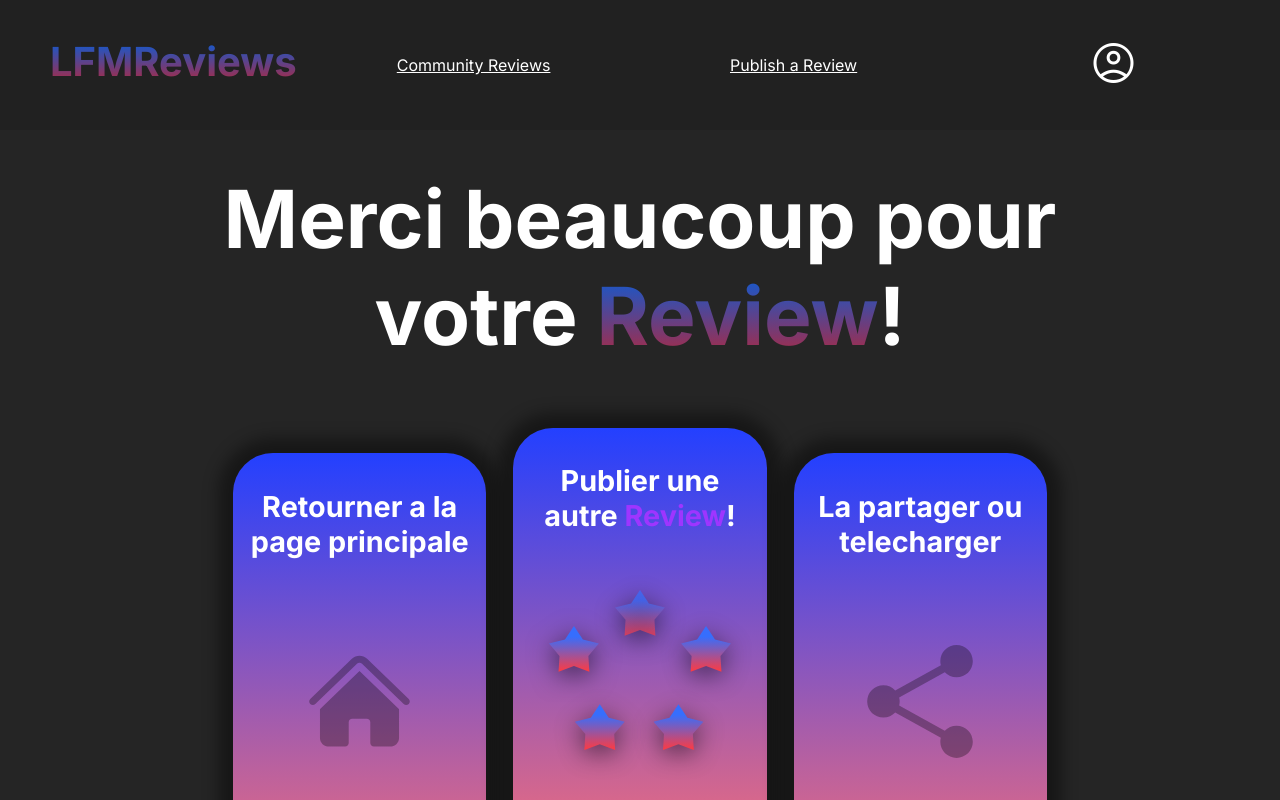
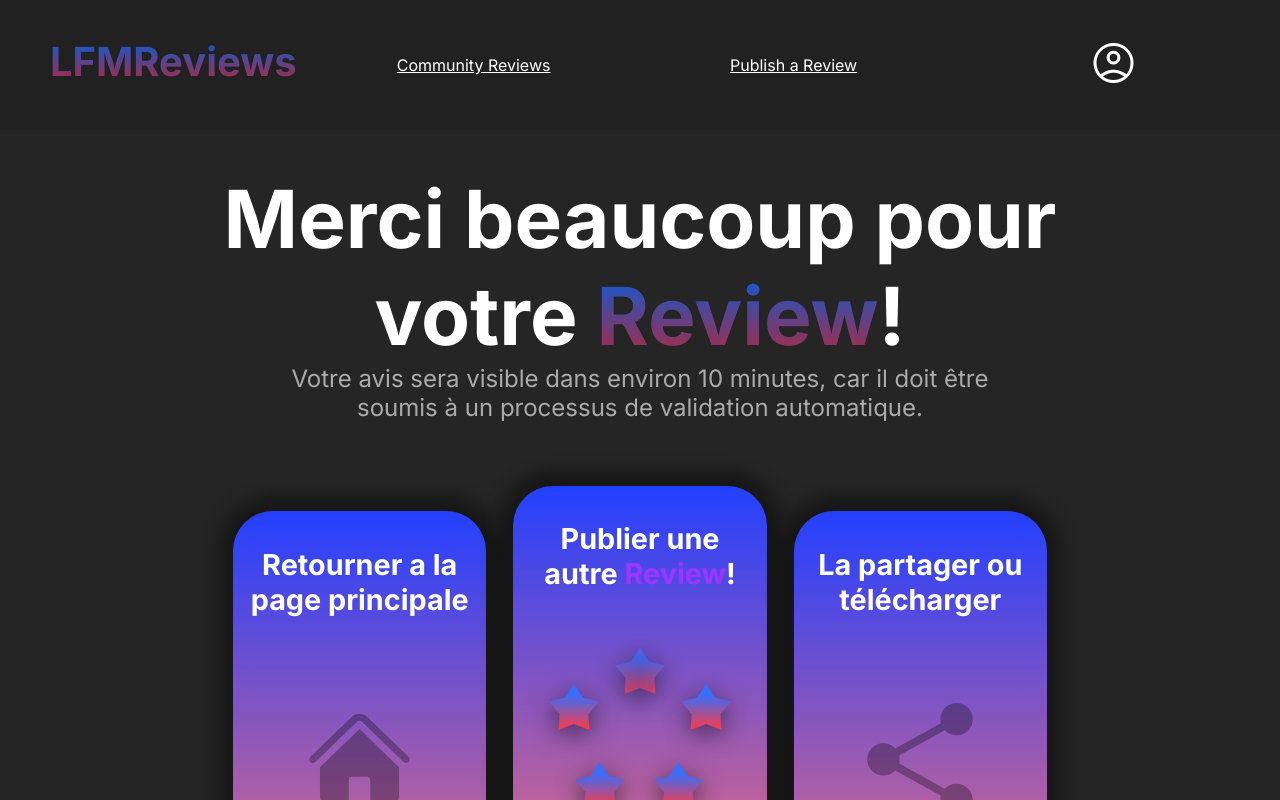
Before and after one commit to L1Lbg/LFReviews-Frontend, a React (Vite) app: page /publication/complete in a window 1280 px wide. Shown: the top 800 px of the page. Built offline with nearby package versions, Linux system fonts and the light colour scheme.

Commit message:
made Completed review page mobile supportive. now submitting a review redirects to completed page. teacher search minimum characters reduced to 1

```diff
--- a/index.html
+++ b/index.html
@@ -6,7 +6,7 @@
     <meta charset="UTF-8" />
 
     <meta name="google-adsense-account" content="ca-pub-7504130752436386">
-    <meta name="viewport" content="width=device-width, initial-scale=1.2" />
+    <meta name="viewport" content="width=device-width, initial-scale=1.0" />
 
     <meta name="description" content="Partagez et consultez des avis sur vos professeurs pour améliorer la qualité éducative de votre communauté.">
     <meta name="keywords" content="lfmreviews, lycée, madrid, liceo, francés, français, lfm, valoracion, review">
--- a/src/assets/Bottombar.css
+++ b/src/assets/Bottombar.css
@@ -1,7 +1,7 @@
 #Bottombar{
     background: #111111;
     height: 15vh;
-    max-height: 200px;
+    /* max-height: 200px; */
     color:white;
     text-decoration: none;
     bottom:0;
@@ -9,7 +9,7 @@
     align-items: center;
     justify-items: center;
     grid-template-columns: 1fr 1fr 1fr;
-    width: 100%;
+    /* width: 100%; */
 }
 #Bottombar > p{
     text-align: center;
--- a/src/assets/CompletedReview.css
+++ b/src/assets/CompletedReview.css
@@ -1,9 +1,19 @@
+#CompletedReview{
+    margin-bottom: 15vh;
+}
 #CompletedReview > h1{
     margin: auto;
     margin-top: 5vh;
     font-size: 5rem;
     text-align: center;
     width: 70%;
+}
+#CompletedReview > p{
+    font-size: 1.5rem;
+    text-align: center;
+    color:var(--grey-lighter);
+    width: 60%;
+    margin: auto;
 }
 #CompletedReview-Cards-Container{
     display: grid;
@@ -76,3 +86,34 @@
 #CompletedReview-Cards-Container > *:nth-child(1) > img{
     width: 50%;
 }
+
+
+
+@media (max-width:1100px){
+    #CompletedReview > h1{
+        font-size: 3rem;
+        width: 95%;
+    }
+    #CompletedReview > p{
+        font-size: 1rem;
+        width: 85%;
+        margin-top: 3vh;
+        margin-bottom: 10vh;
+    }
+    #CompletedReview-Cards-Container{
+        width: 100%;
+        margin: none;
+        column-gap: 0;
+        padding: 0;
+
+    }
+    #CompletedReview-Cards-Container > div{
+        padding: 1%;
+        font-size: 0.5rem;
+        border-radius: 10px;
+        width: 80%;
+    }
+    #CompletedReview-Cards-Container > div > img{
+        width: 50%;
+    }
+}
--- a/src/components/FormDropdownInput.jsx
+++ b/src/components/FormDropdownInput.jsx
@@ -46,7 +46,7 @@ export default function FormDropdownInput(props){
           if (
             props.ressource != undefined &&
             !Number.isInteger(parseInt(e.target.value)) &&
-              e.target.value.length > 1
+              e.target.value.length >= 1
           ) {
             customFetch(`/api${props.ressource}?query=${e.target.value}`, {
               method: "GET",
--- a/src/pages/CompletedReview.jsx
+++ b/src/pages/CompletedReview.jsx
@@ -8,8 +8,8 @@ export default function CompletedReview(){
         const queryParameters = new URLSearchParams(window.location.search)
         let id = queryParameters.get('id')
         navigator.share({
-            title:'',
-            text:'',
+            title:t('CompletedReview.ShareTitle'),
+            text:t('CompletedReview.ShareText'),
             url:`${import.meta.env.VITE_FRONTEND_URL}/review/${id}`
         })
 
@@ -20,6 +20,7 @@ export default function CompletedReview(){
             <h1>
                 {t('CompletedReview.Title')} <span className="GradientReview">Review</span>!
             </h1>
+            <p>{t('CompletedReview.Explanation')}</p>
             <div id="CompletedReview-Cards-Container">
                 <div className="CompletedReview-Cards" onClick={()=> {navigate('/')}}>
                     <h2>
--- a/src/pages/CreateReview.jsx
+++ b/src/pages/CreateReview.jsx
@@ -9,6 +9,7 @@ import FormGradeInput from '../components/FormGradeInput';
 import Info from '/Icons/info.svg?url'
 import {useTranslation} from 'react-i18next';
 import { Context } from '../pages/Root'
+import { useNavigate } from 'react-router-dom';
 
 
 const StyledRating = styled(Rating)(({ theme }) => ({
@@ -59,6 +60,7 @@ export default function CreateReview(){
     { name: "Cinquieme", id: "5" },
     { name: "Sixieme", id: "6" },
   ])
+  const navigate = useNavigate()
   const gradesInputs = [
     "clarte", "interaction_soutien",
     "gestion_temps", "gestion_colere", "amabilite",
@@ -118,7 +120,7 @@ export default function CreateReview(){
           return;
         }
 
-        const regex = /^[0-9a-zA-Z]$/;
+        const regex = /^[[a-zA-Z0-9,\.?!']*$/;
         if(!regex.test(e.target.text_rating.value) && e.target.text_rating.value.trim() != ''){
           setError('text-rating-forbidden-characters')
           return;
@@ -136,7 +138,8 @@ export default function CreateReview(){
         .then(
           data => {
             if(data.message){
-              setSuccess(data.message);
+              // setSuccess(data.message);
+              navigate(`/publication/complete?id=${data.id}`)
             }
             setSubmitDisabled(false);
           }
--- a/src/translations/fr/global_fr.json
+++ b/src/translations/fr/global_fr.json
@@ -52,7 +52,10 @@
       "Title":"Merci beaucoup pour votre ",
       "Back":"Retourner a la page principale",
       "Another":"Publier une autre ",
-      "Share":"La partager ou telecharger "
+      "Share":"La partager ou télécharger",
+      "ShareTitle":"Partager cette Review",
+      "ShareText":"Partager cette Review",
+      "Explanation":"Votre avis sera visible dans environ 10 minutes, car il doit être soumis à un processus de validation automatique."
     },
     "Auth":{
       "button-signup": "S'inscrire",
```
